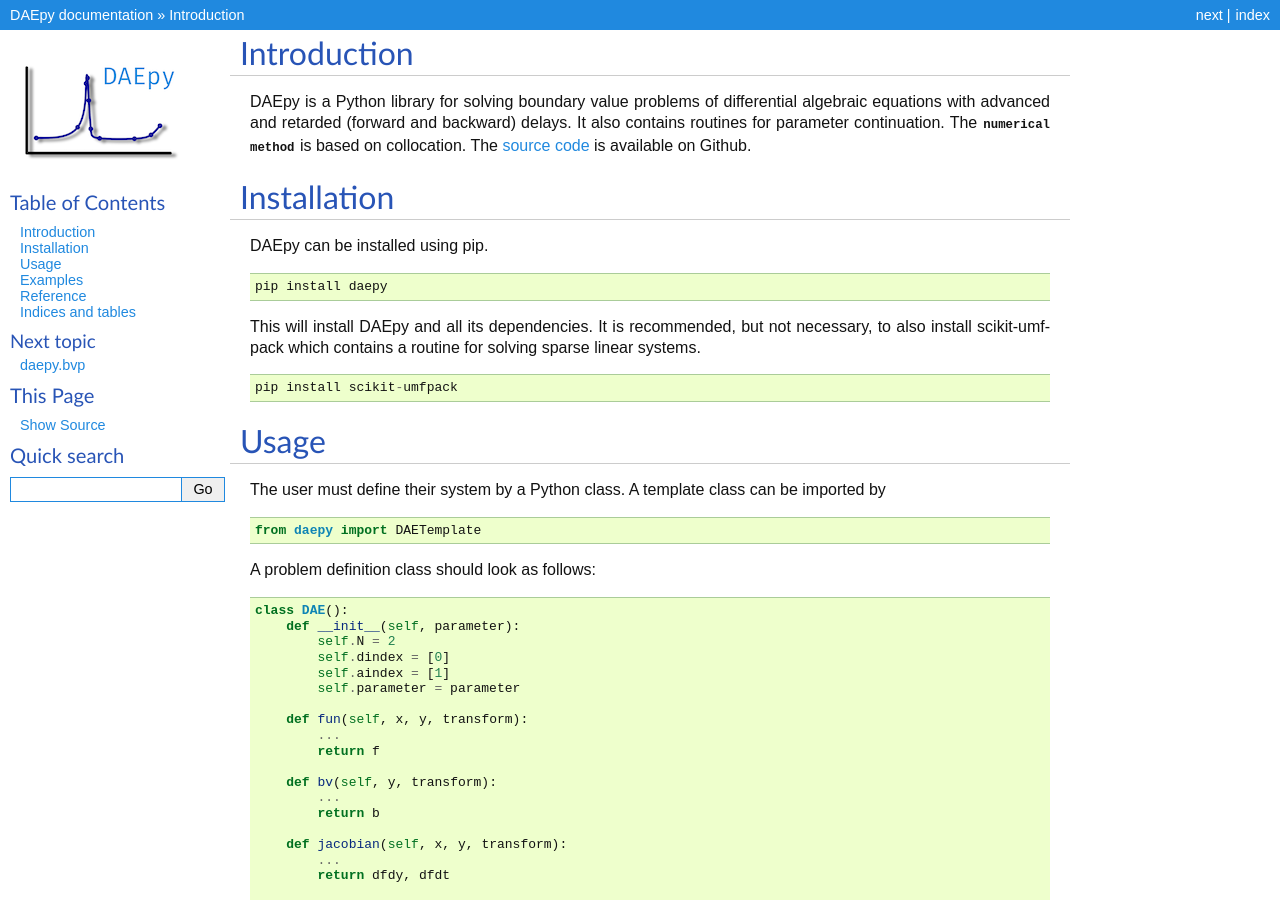
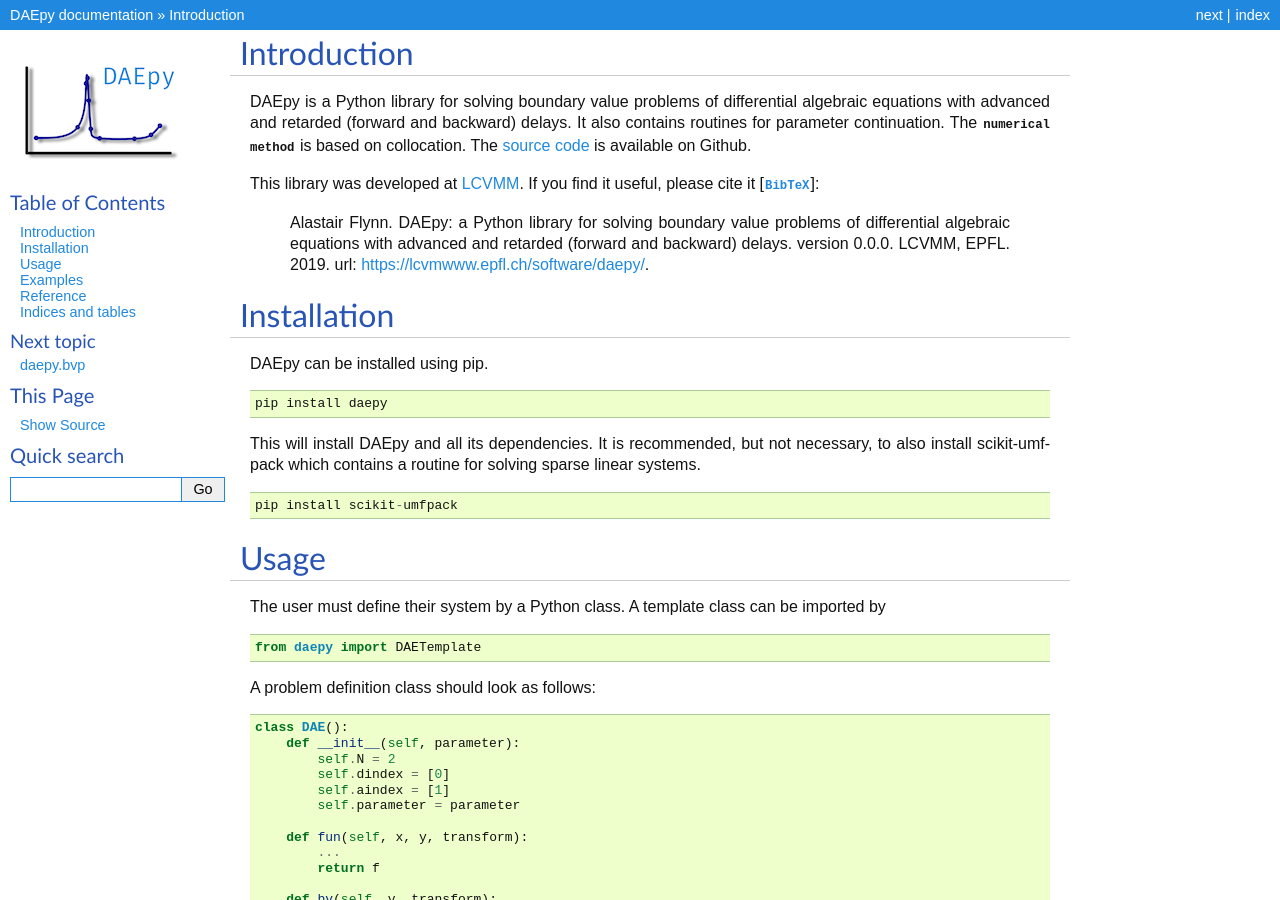
Before and after one commit to alastairflynn/daepy, a Sphinx documentation site: the page built from docs/index.rst, in a window 1280 px wide and 900 px high. Built offline with Sphinx 7.4.7, drawn with Linux system fonts in a browser that asks for light colours; some of the changed text lies outside the part shown.

Commit message:
Added citation to documentation

```diff
--- /dev/null
+++ b/docs/DAEpy.bib
@@ -0,0 +1,8 @@
+@manual{flynn_alastair_daepy,
+	title = {DAEpy: a Python library for solving boundary value problems of differential algebraic equations with advanced and retarded (forward and backward) delays},
+	url = {https://lcvmwww.epfl.ch/software/daepy/},
+	organization = {LCVMM, EPFL},
+	author = {Flynn, Alastair},
+	year = {2019},
+	note = {version 0.0.0}
+}
--- a/docs/index.rst
+++ b/docs/index.rst
@@ -7,6 +7,10 @@ Introduction
 =================================
 
 DAEpy is a Python library for solving boundary value problems of differential algebraic equations with advanced and retarded (forward and backward) delays. It also contains routines for parameter continuation. The :download:`numerical method <summary.pdf>` is based on collocation. The `source code <https://github.com/alastairflynn/daepy>`_ is available on Github.
+
+This library was developed at `LCVMM <https://lcvmwww.epfl.ch/>`_. If you find it useful, please cite it [:download:`BibTeX <DAEpy.bib>`]:
+
+  Alastair Flynn. DAEpy: a Python library for solving boundary value problems of differential algebraic equations with advanced and retarded (forward and backward) delays. version 0.0.0. LCVMM, EPFL. 2019. url: https://lcvmwww.epfl.ch/software/daepy/.
 
 Installation
 ============
```
Also changed, not shown: other parts of docs/index.rst (+2 -2 lines).
